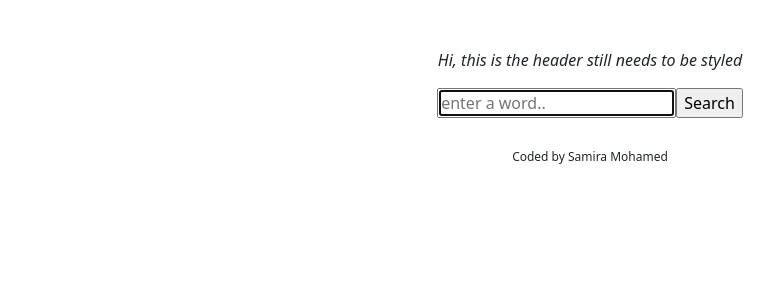
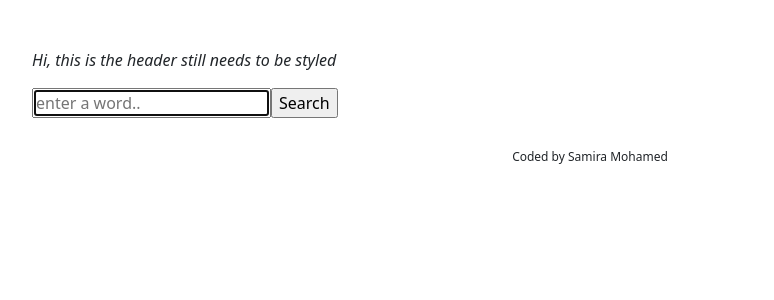
Before and after one commit to Samira26/dictionary-project, a React (Create React App) app: page / in a window 1280 px wide. Shown: the top 300 px of the page, without its empty margins (28-802 px from the left). Built offline with nearby package versions, Linux system fonts and the light colour scheme.

Commit message:
updated styling

```diff
--- a/src/App.css
+++ b/src/App.css
@@ -1,5 +1,4 @@
 .App footer {
   margin: 30px 0;
-  text-align: center;
   font-size: 12px;
 }
--- a/src/App.js
+++ b/src/App.js
@@ -4,7 +4,7 @@ import "./App.css";
 export default function App() {
   return (
     <div className="App">
-      <div className="container text-center m-5">
+      <div className="container m-5">
         <header className="App-header"></header>
         <em>Hi, this is the header still needs to be styled</em>
         <main className="mt-3">
```
